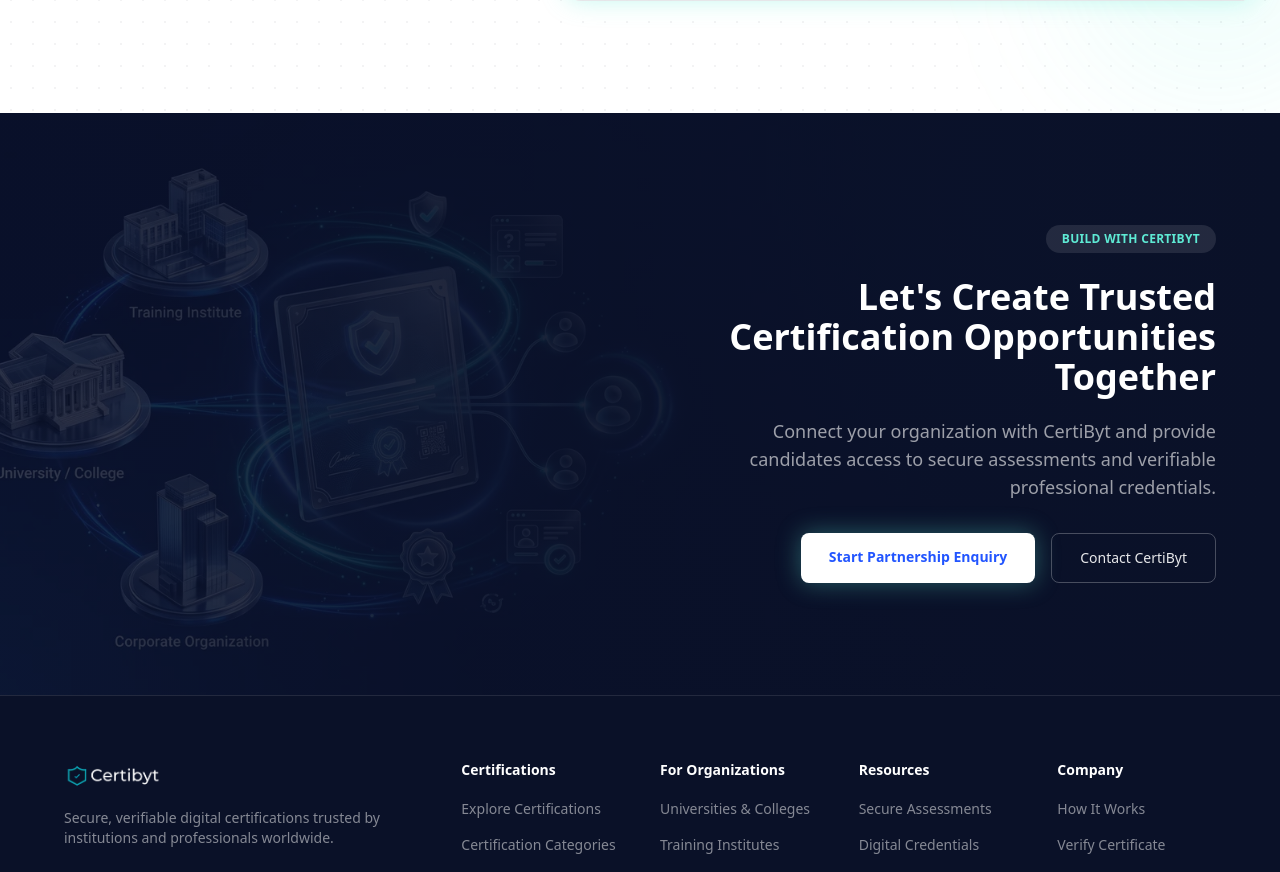
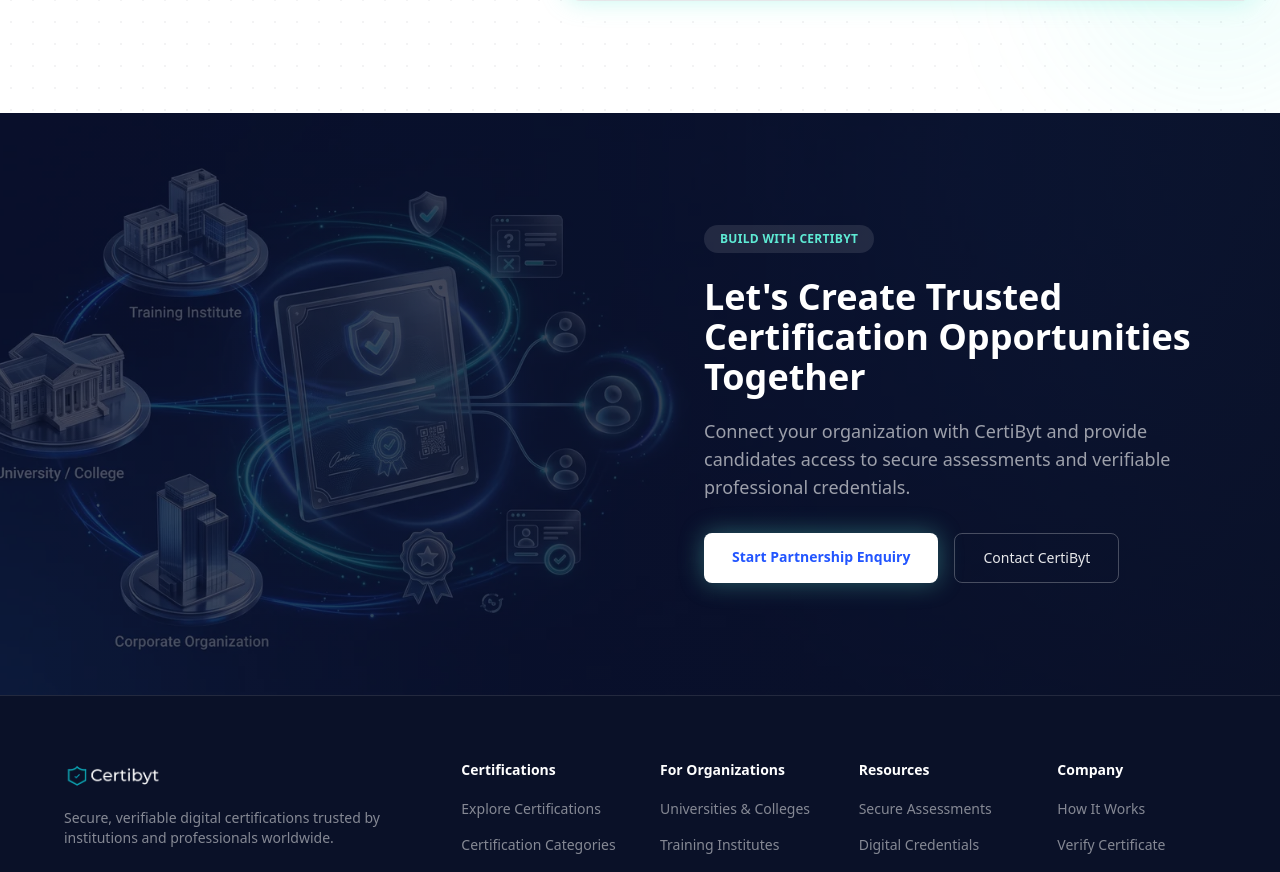
Before and after one commit to Aman-0402/certi-frontend, a React (Vite) app: page /organizations/partner in a window 1280 px wide. Shown: the part 3808-4680 px from the top of the page. Built offline with nearby package versions, Linux system fonts and the light colour scheme.

Commit message:
Fix text alignment and lighten overlay on Partner page final CTA
Left-align text block (was right-aligned, looked awkward with ragged edges), and lighten the gradient overlay (from-navy/85 via-navy/30 to-transparent) so the certification-network image is much more visible on the left.

```diff
--- a/src/components/partner/PartnerFinalCTA.tsx
+++ b/src/components/partner/PartnerFinalCTA.tsx
@@ -5,10 +5,10 @@
   return (
     <section className="relative overflow-hidden bg-navy">
       <img src={ctaImg} alt="" aria-hidden className="absolute inset-0 h-full w-full object-cover" />
-      <div className="absolute inset-0 bg-navy/80 sm:bg-gradient-to-l sm:from-navy sm:via-navy/70 sm:to-navy/10" />
+      <div className="absolute inset-0 bg-navy/70 sm:bg-gradient-to-l sm:from-navy/85 sm:via-navy/30 sm:to-transparent" />
 
       <div className="relative mx-auto max-w-[1600px] px-6 py-20 sm:px-10 lg:px-16 lg:py-28">
-        <div className="ml-auto max-w-lg text-right">
+        <div className="ml-auto max-w-lg text-left">
           <span className="inline-flex items-center rounded-full bg-white/10 px-4 py-1.5 text-xs font-bold tracking-wide text-cyan-glow">
             BUILD WITH CERTIBYT
           </span>
@@ -21,7 +21,7 @@
             assessments and verifiable professional credentials.
           </p>
 
-          <div className="mt-8 flex flex-wrap justify-end gap-4">
+          <div className="mt-8 flex flex-wrap gap-4">
             <a
               href="#enquiry-form"
               className="rounded-lg bg-white px-7 py-3.5 text-sm font-semibold text-royal shadow-glow transition-colors hover:bg-white/90"
```
